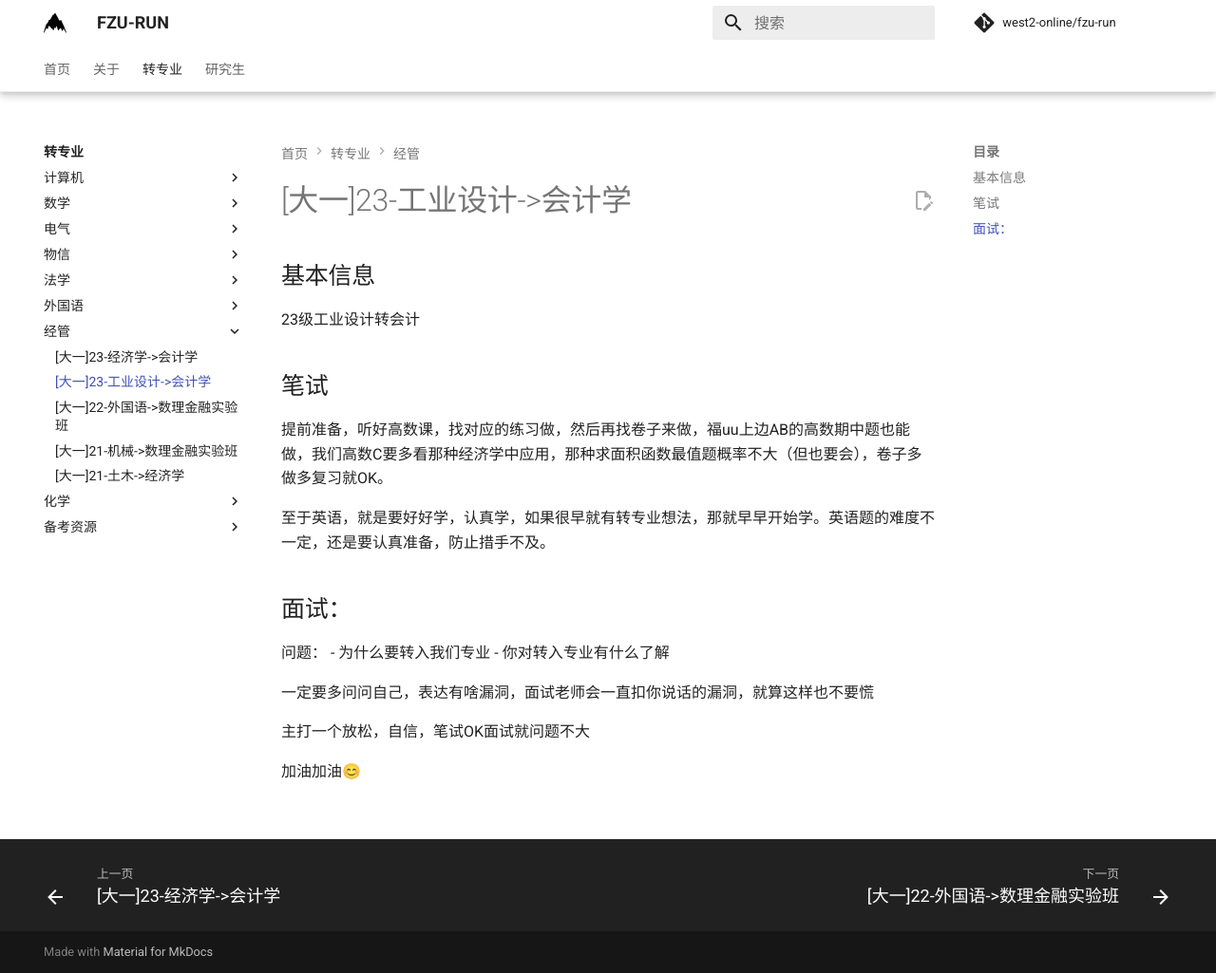
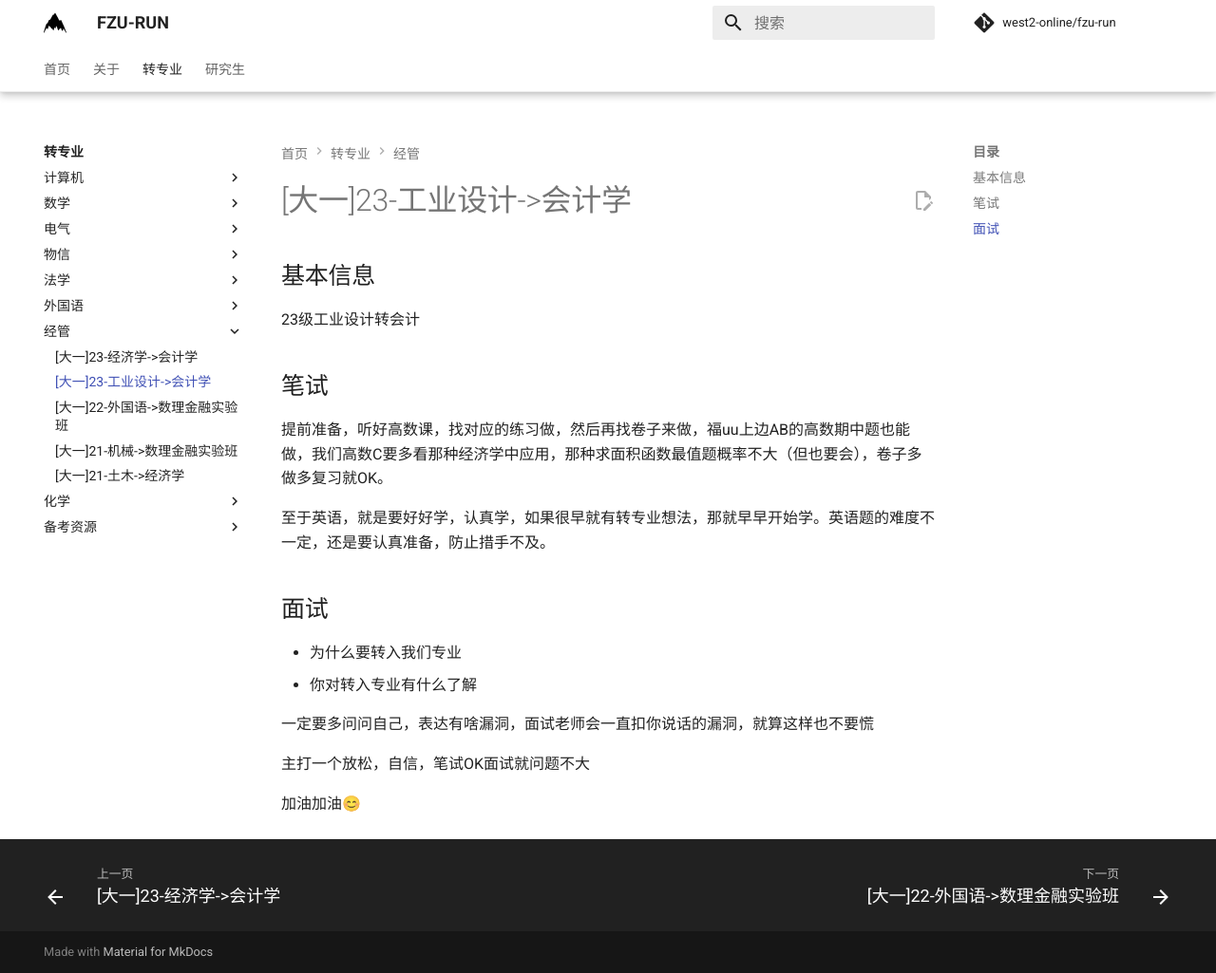
Before and after one commit to west2-online/fzu-run, an MkDocs documentation site: the page built from docs/change-major/economy/231205-1.md, in a window 1280 px wide and 1025 px high. Shown: the whole window at 95% size. Built offline with MkDocs 1.6.1 and Material for MkDocs 9.7.7, drawn with Linux system fonts in a browser that asks for light colours; comment, search, counter and statistics services are not loaded.

Commit message:
update: change-major/economy/231205-1.md

```diff
--- a/docs/change-major/economy/231205-1.md
+++ b/docs/change-major/economy/231205-1.md
@@ -8,9 +8,8 @@
 
 至于英语，就是要好好学，认真学，如果很早就有转专业想法，那就早早开始学。英语题的难度不一定，还是要认真准备，防止措手不及。
 
-## 面试：
+## 面试
 
-问题：
 - 为什么要转入我们专业
 - 你对转入专业有什么了解
 
```
